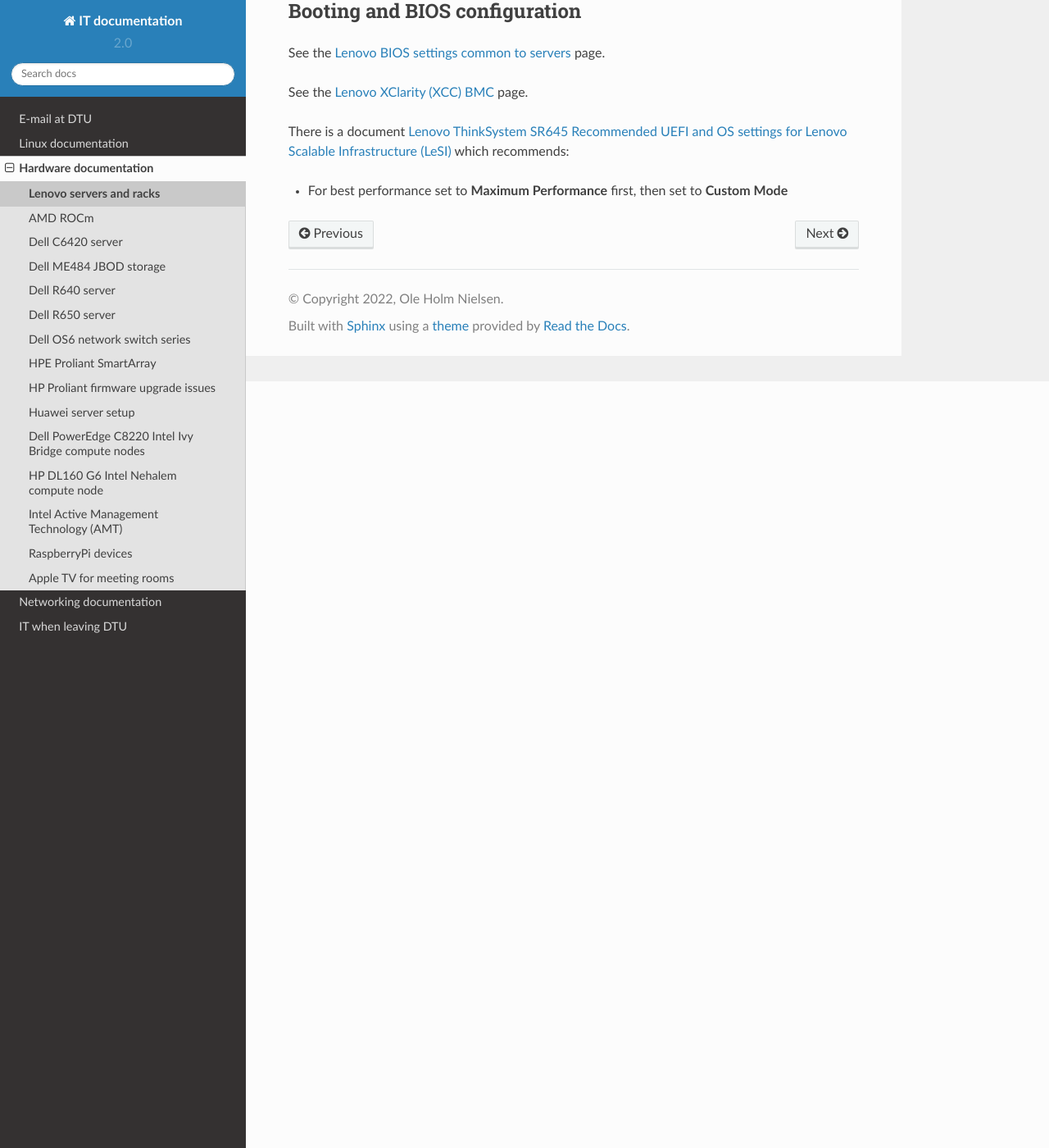
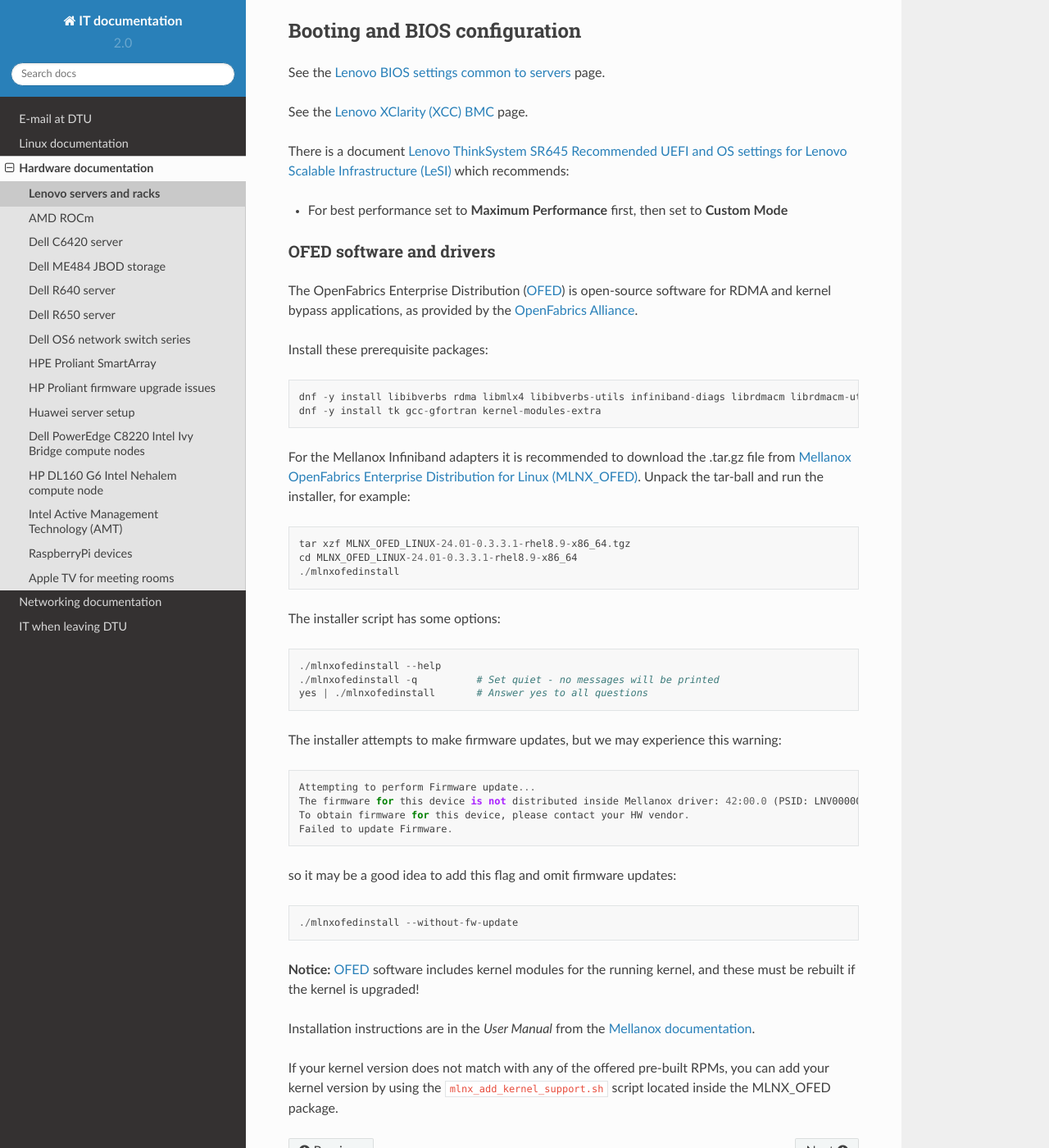
Before and after one commit to OleHolmNielsen/ITwiki, a Sphinx documentation site: the page built from docs/Lenovo_SD665_V3.rst, in a window 1280 px wide and 1400 px high, scrolled down 935 px. Shown: the whole window at 82% size. Built offline with Sphinx 7.4.7 and the Read the Docs theme 2.0.0, drawn with Linux system fonts in a browser that asks for light colours; some of the changed text lies outside the part shown.

Commit message:
OFED software and drivers

```diff
--- a/docs/Lenovo_SD665_V3.rst
+++ b/docs/Lenovo_SD665_V3.rst
@@ -46,3 +46,47 @@
 which recommends:
 
 * For best performance set to **Maximum Performance** first, then set to **Custom Mode**
+
+OFED software and drivers
+-------------------------
+
+The OpenFabrics Enterprise Distribution (OFED_) is open-source software for RDMA and kernel bypass applications, as provided by the `OpenFabrics Alliance <http://en.wikipedia.org/wiki/OFED>`_.
+
+Install these prerequisite packages::
+
+  dnf -y install libibverbs rdma libmlx4 libibverbs-utils infiniband-diags librdmacm librdmacm-utils ibacm
+  dnf -y install tk gcc-gfortran kernel-modules-extra
+
+For the Mellanox Infiniband adapters it is recommended to download the .tar.gz file from
+`Mellanox OpenFabrics Enterprise Distribution for Linux (MLNX_OFED) <https://network.nvidia.com/products/infiniband-drivers/linux/mlnx_ofed/>`_.
+Unpack the tar-ball and run the installer, for example::
+
+  tar xzf MLNX_OFED_LINUX-24.01-0.3.3.1-rhel8.9-x86_64.tgz
+  cd MLNX_OFED_LINUX-24.01-0.3.3.1-rhel8.9-x86_64
+  ./mlnxofedinstall
+
+The installer script has some options::
+
+  ./mlnxofedinstall --help
+  ./mlnxofedinstall -q          # Set quiet - no messages will be printed
+  yes | ./mlnxofedinstall       # Answer yes to all questions
+
+The installer attempts to make firmware updates, but we may experience this warning::
+
+  Attempting to perform Firmware update...
+  The firmware for this device is not distributed inside Mellanox driver: 42:00.0 (PSID: LNV0000000049)
+  To obtain firmware for this device, please contact your HW vendor.
+  Failed to update Firmware.
+
+so it may be a good idea to add this flag and omit firmware updates::
+
+  ./mlnxofedinstall --without-fw-update
+
+**Notice:** OFED_ software includes kernel modules for the running kernel, and these must be rebuilt if the kernel is upgraded!
+
+Installation instructions are in the *User Manual* from the `Mellanox documentation <https://docs.nvidia.com/networking/software/adapter-software/index.html#linux>`_.
+
+If your kernel version does not match with any of the offered pre-built RPMs,
+you can add your kernel version by using the ``mlnx_add_kernel_support.sh`` script located inside the MLNX_OFED package.
+
+.. _OFED: https://www.openfabrics.org/index.php/resources/ofed-for-linux-ofed-for-windows/ofed-overview.html
```
